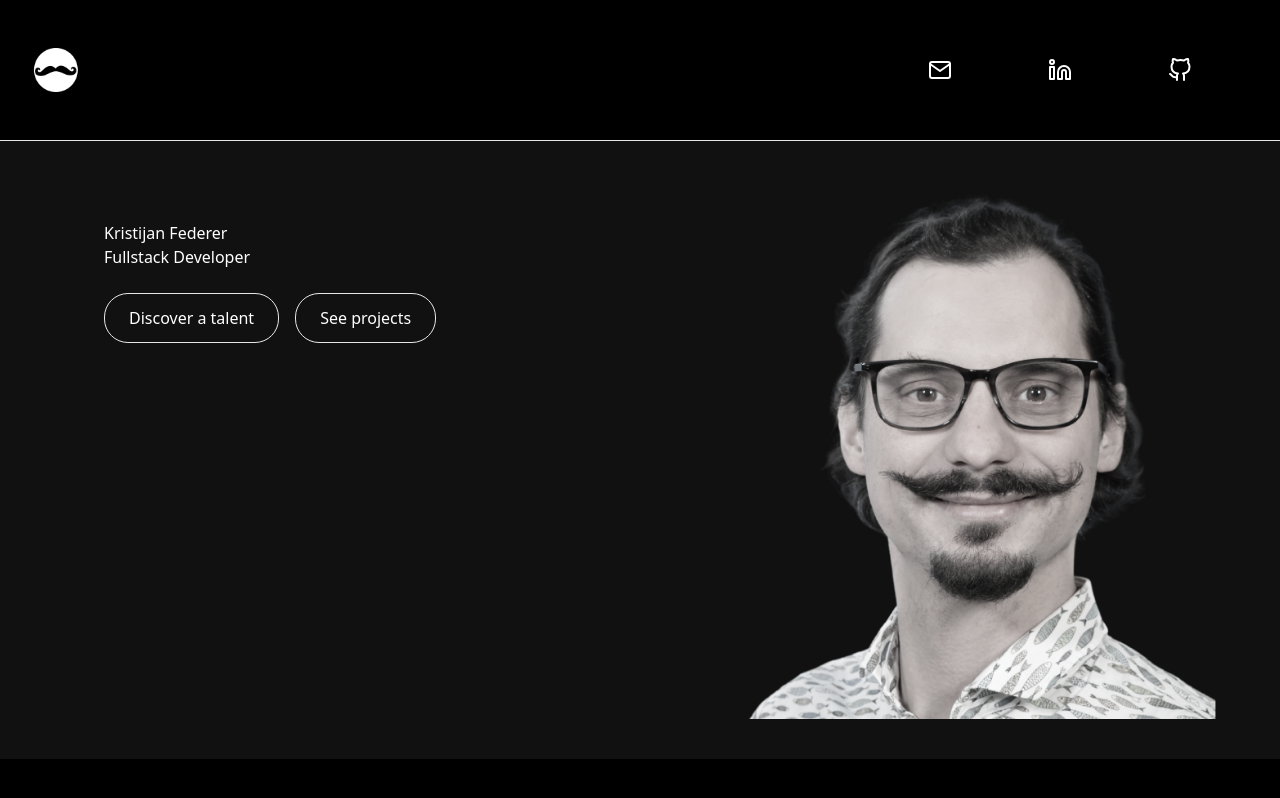
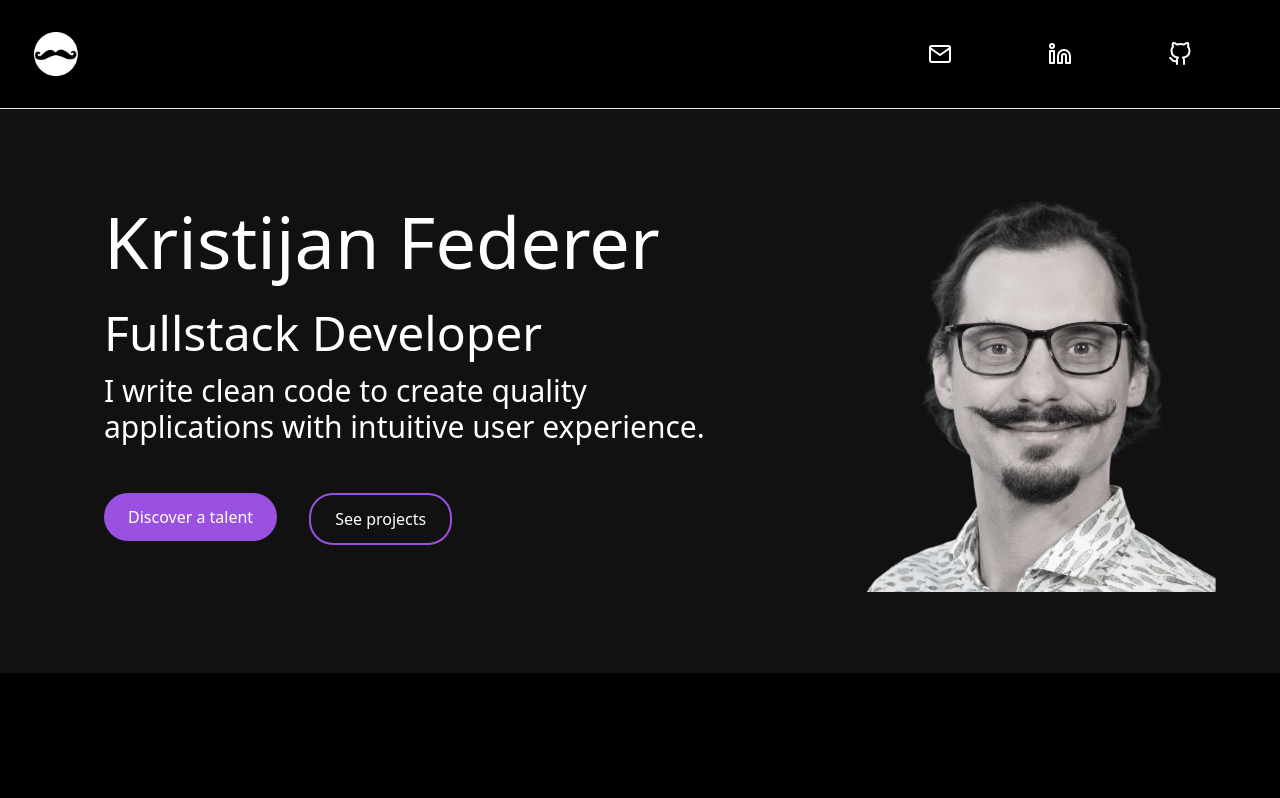
Before and after one commit to federerkristijan/portfolio2, a Next.js app: page / in a window 1280 px wide. Built offline with nearby package versions, Linux system fonts and the light colour scheme.

Commit message:
herSection done. need mustouche animation

```diff
--- a/components/global/navbar/Navbar.tsx
+++ b/components/global/navbar/Navbar.tsx
@@ -8,7 +8,7 @@ export function Navbar() {
   const [mobileMenuOpen, setMobileMenuOpen] = useState(false);
 
   return (
-    <div className="px-6 py-6 transition-all xl:px-8 xl:shadow-lg xl:bg-background border-b">
+    <div className="px-6 py-2 transition-all xl:px-8 xl:shadow-lg xl:bg-background border-b">
       <nav
         className="navbar z-0 flex items-center justify-between border-white"
         aria-label="Global"
--- a/components/pages/HeroSection.tsx
+++ b/components/pages/HeroSection.tsx
@@ -11,16 +11,26 @@ const HeroSection = ({
   return (
     <div className='flex justify-between px-6'>
       <div className='p-20'>
-        <h1>{title}</h1>
-        <h2>{subtitle}</h2>
-        <span></span>
-        <div className='flex gap-4 py-6'>
-          <Button onClick={() => console.log('/about')}>Discover a talent</Button>
-          <Button onClick={() => console.log('/projects')}>See projects</Button>
+        <h1 className='text-7xl py-4'>{title}</h1>
+        <h2 className='text-5xl py-4'>{subtitle}</h2>
+        <span className='text-3xl py-4'>I write clean code to create quality applications with intuitive user experience.</span>
+        <div className='flex gap-8 py-12'>
+          <Button
+            className='bg-[#9B51E0] rounded-3xl text-white px-6 py-3 shadow-btn-primary w-full'
+            onClick={() => console.log('/about')}
+          >
+            Discover a talent
+          </Button>
+          <Button
+            className='border-2 border-[#9B51E0] rounded-3xl text-white px-6 py-3 shadow-btn-primary w-full'
+            onClick={() => console.log('/projects')}
+          >
+            See projects
+          </Button>
         </div>
       </div>
-      <div className='p-10'>
-        <Image src={Foto} alt="foto" width={470} height={470}/>
+      <div className='px-10 py-20'>
+        <Image src={Foto} alt="foto" width={600} height={600}/>
       </div>
     </div>
   )
--- a/pages/index.tsx
+++ b/pages/index.tsx
@@ -13,7 +13,7 @@ export default function IndexPage(props: PageProps) {
   };
 
   return (
-    <div className=" bg-black text-white">
+    <div className="h-fit">
       <Navbar />
       <HomePage page={page} sections={sections} />
     </div>
--- a/pages/layout.tsx
+++ b/pages/layout.tsx
@@ -7,13 +7,10 @@ export const metadata: Metadata = {
   description: "Fullstack Software Developer",
 };
 
-export default function RootLayout({
-  children,
-  menuItems
-}: LayoutProps) {
+export default function RootLayout({children}: LayoutProps) {
   return (
     <html lang="en">
-      <body className="bg-black">
+      <body>
         {children}
       </body>
     </html>
--- a/styles/index.css
+++ b/styles/index.css
@@ -14,6 +14,7 @@ body {
   -webkit-font-smoothing: antialiased;
   margin: 0;
   background-color: black;
+  color: white
 }
 
 html {
```
